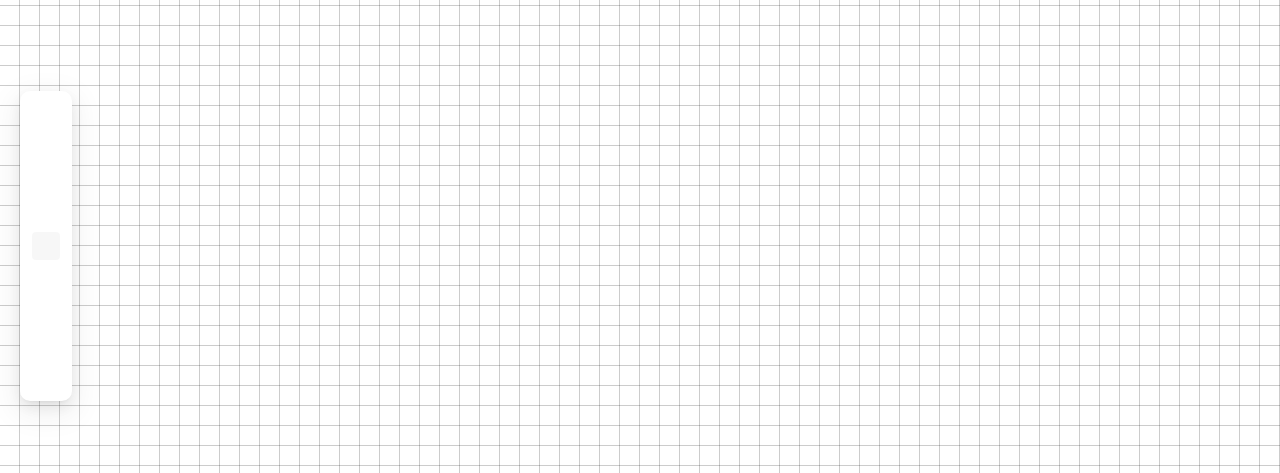
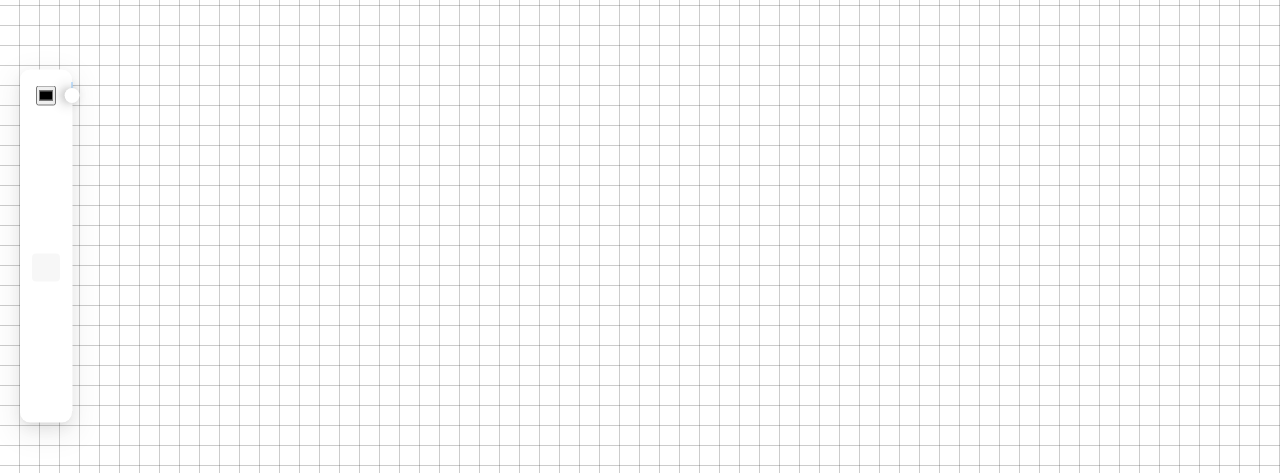
Before and after one commit to Dengcaocao/drawing-board, a Vue app: page / in a window 1280 px wide. Shown: the part 154-627 px from the top of the page. Built offline with nearby package versions, Linux system fonts and the light colour scheme; a small style sheet from the web is missing.

Commit message:
添加颜色、线宽

```diff
--- a/src/components/actionBar.vue
+++ b/src/components/actionBar.vue
@@ -1,17 +1,34 @@
 <template>
-  <aside class="aside">
+  <aside class="aside" ref="aside">
+    <input
+      class="line-width"
+      type="range"
+      v-model="stroe.ctx.lineWidth"
+      :max="maxWidth"
+      :style="{
+        width: rangeWidth,
+        'background-image': `linear-gradient(to right, #91caff ${stroe.ctx.lineWidth / maxWidth * 100 + '%'}, transparent ${stroe.ctx.lineWidth / 100 * 100 + '%'})`
+      }"
+      @change="handleChange('lineWidth', $event.target.value)">
+    <div class="item">
+      <input
+        class="color"
+        type="color"
+        v-model="stroe.ctx.color"
+        @change="handleChange('color', $event.target.value)">
+    </div>
     <div
       class="item iconfont"
       v-for="item in actionType"
       :key="item.type"
       :class="[item.icon, stroe.ctx.mode === item.type ? 'active' : '']"
-      @click.stop="changeType(item.type)">
+      @click.stop="handleChange('mode', item.type)">
     </div>
   </aside>
 </template>
 
 <script setup>
-import { reactive } from 'vue'
+import { computed, reactive, ref } from 'vue'
 import { useContext } from '@/stores/context'
 
 const props = defineProps({
@@ -23,6 +40,8 @@ const props = defineProps({
 
 const stroe = useContext()
 
+const aside = ref(null)
+const maxWidth = ref(50)
 const actionType = reactive([
   {
     icon: 'icon-juxing1',
@@ -54,9 +73,14 @@ const actionType = reactive([
   }
 ])
 
-const changeType = type => {
-  type === 'download' && props.handleDownload()
-  stroe.handleCtx(type)
+const rangeWidth = computed(() => {
+  if (!aside.value) return 0
+  return getComputedStyle(aside.value).height
+})
+
+const handleChange = (fileds, value) => {
+  if (value === 'download') return props.handleDownload()
+  stroe.updateCtx(fileds, value)
 }
 </script>
 
@@ -84,11 +108,37 @@ const changeType = type => {
   font-size: 20px;
   cursor: pointer;
 }
-.aside .item:not(:nth-child(1)) {
+.aside .item:not(:nth-child(2)) {
   margin-top: 15px;
 }
 .aside .item:hover,
 .item.active {
   background-color: rgba(0, 0, 0, 0.03);
 }
+.item>.color {
+  display: block;
+  width: 100%;
+  height: 100%;
+}
+.line-width {
+  position: absolute;
+  top: 12px;
+  left: 52px;
+  transform-origin: left center;
+  transform: rotate(90deg);
+  width: 1px;
+  height: 1px;
+  -webkit-appearance: none;
+}
+.line-width::-webkit-slider-thumb {
+  -webkit-appearance: none;
+  width: 15px;
+  height: 15px;
+  background-color: #fff;
+  border-radius: 50%;
+  cursor: pointer;
+  box-shadow: 0 1px 2px -2px rgba(0, 0, 0, 0.16),
+              0 3px 6px 0px rgba(0, 0, 0, 0.12),
+              0 4px 12px 4px rgba(0, 0, 0, 0.09);
+}
 </style>
--- a/src/hooks/draw.js
+++ b/src/hooks/draw.js
@@ -1,3 +1,7 @@
+import { useContext } from '@/stores/context'
+
+const contextStore = useContext()
+
 export function useDraw() {
   class Draw {
     constructor (canvas) {
@@ -197,6 +201,9 @@ export function useDraw() {
       this.ctx.save()
       this.ctx.beginPath()
       isPathStore && this.setStyle(this.styleOptions)
+      this.ctx.strokeStyle = contextStore.ctx.color
+      this.ctx.fillStyle = contextStore.ctx.color
+      this.ctx.lineWidth = contextStore.ctx.lineWidth
       this.type === 'stroke'
         ? this.ctx.stroke(this.path)
         : this.ctx.fill(this.path)
--- a/src/stores/context.js
+++ b/src/stores/context.js
@@ -4,10 +4,14 @@ import { defineStore } from 'pinia'
 export const useContext = defineStore('ctx', () => {
   const ctx = reactive({
     // line | arc | rect | clear
-    mode: 'line'
+    mode: 'line',
+    color: '#000000',
+    lineWidth: 1
   })
 
-  const handleCtx = mode => ctx.mode = mode
+  const updateCtx = (fileds, value) => {
+    ctx[fileds] = value
+  }
 
-  return { ctx, handleCtx }
+  return { ctx, updateCtx }
 })
```
